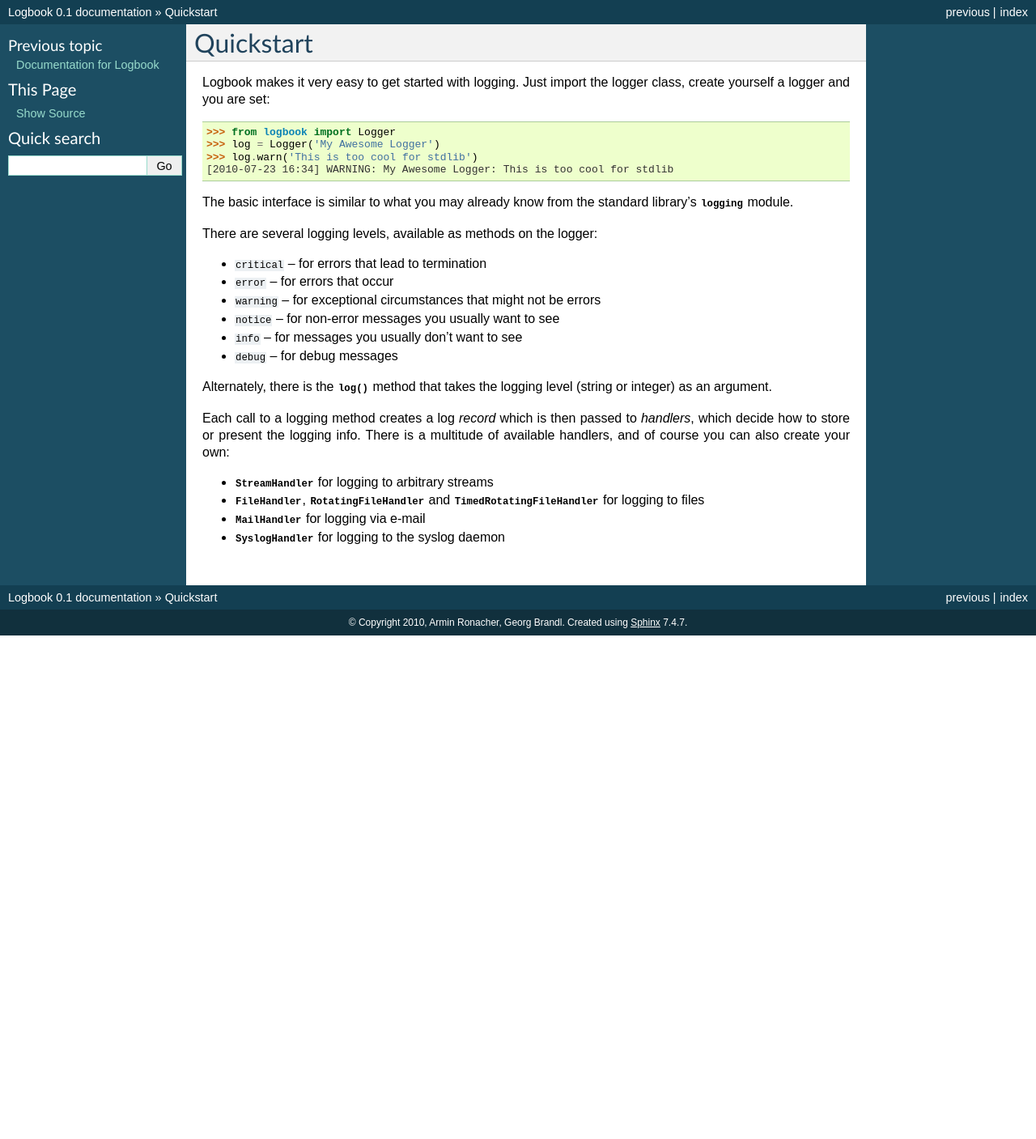
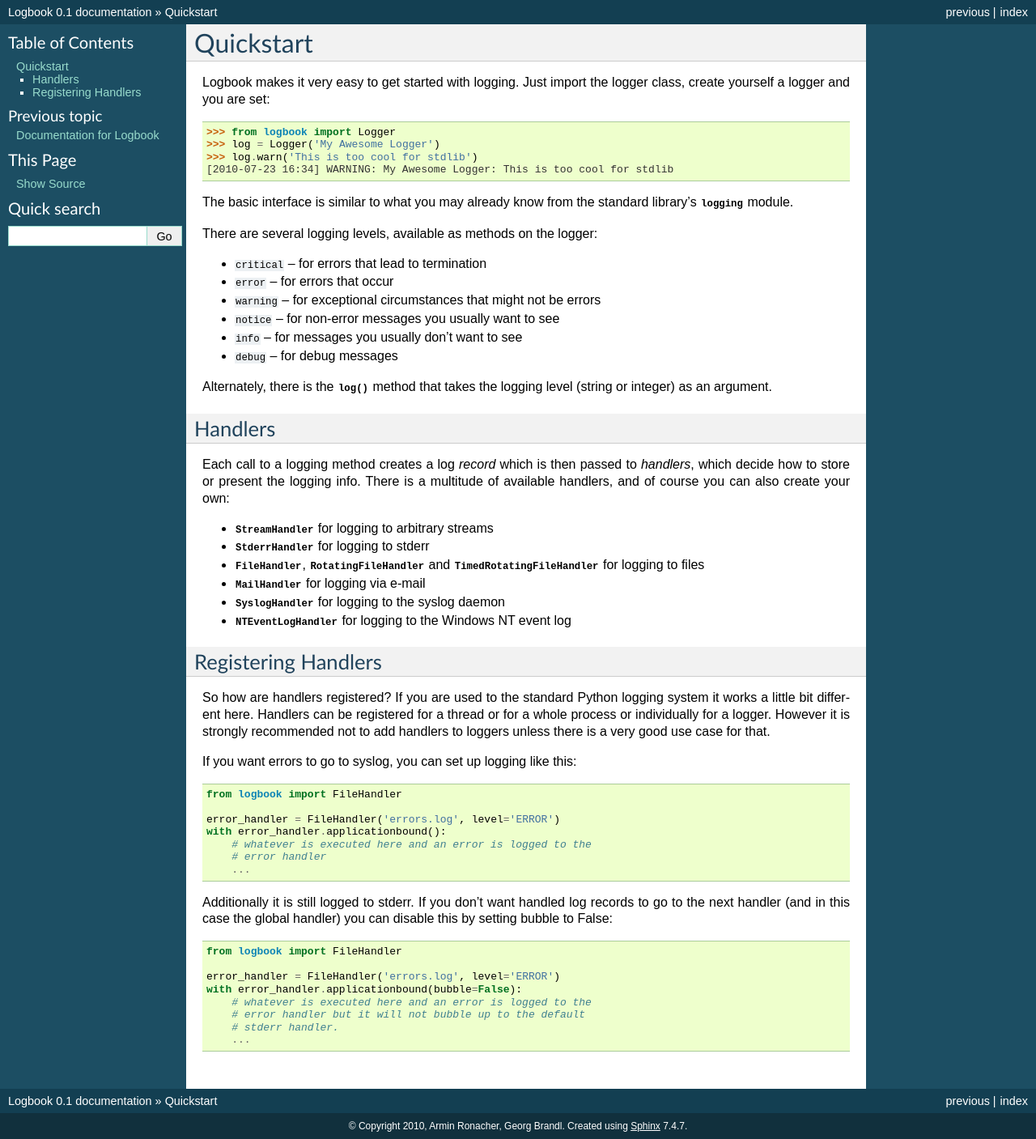
Before and after one commit to getlogbook/logbook, a Sphinx documentation site: the page built from docs/quickstart.rst, in a window 1280 px wide. Shown: the whole page at 81% size. Built offline with Sphinx 7.4.7, drawn with Linux system fonts in a browser that asks for light colours; before the commit the page ends 900 px from its top, so only the background shows below that.

Commit message:
Updated quickstart chapter.

```diff
--- a/docs/quickstart.rst
+++ b/docs/quickstart.rst
@@ -26,12 +26,49 @@ There are several logging levels, available as methods on the logger:
 Alternately, there is the :meth:`~Logger.log` method that takes the logging
 level (string or integer) as an argument.
 
+Handlers
+--------
+
 Each call to a logging method creates a log *record* which is then passed to
 *handlers*, which decide how to store or present the logging info.  There is a
 multitude of available handlers, and of course you can also create your own:
 
 * :class:`StreamHandler` for logging to arbitrary streams
+* :class:`StderrHandler` for logging to stderr
 * :class:`FileHandler`, :class:`RotatingFileHandler` and
   :class:`TimedRotatingFileHandler` for logging to files
 * :class:`MailHandler` for logging via e-mail
 * :class:`SyslogHandler` for logging to the syslog daemon
+* :class:`NTEventLogHandler` for logging to the Windows NT event log
+
+Registering Handlers
+--------------------
+
+So how are handlers registered?  If you are used to the standard Python
+logging system it works a little bit different here.  Handlers can be
+registered for a thread or for a whole process or individually for a
+logger.  However it is strongly recommended not to add handlers to loggers
+unless there is a very good use case for that.
+
+If you want errors to go to syslog, you can set up logging like this::
+
+    from logbook import FileHandler
+
+    error_handler = FileHandler('errors.log', level='ERROR')
+    with error_handler.applicationbound():
+        # whatever is executed here and an error is logged to the
+        # error handler
+        ...
+
+Additionally it is still logged to stderr.  If you don't want handled
+log records to go to the next handler (and in this case the global
+handler) you can disable this by setting bubble to False::
+
+    from logbook import FileHandler
+
+    error_handler = FileHandler('errors.log', level='ERROR')
+    with error_handler.applicationbound(bubble=False):
+        # whatever is executed here and an error is logged to the
+        # error handler but it will not bubble up to the default
+        # stderr handler.
+        ...
```
